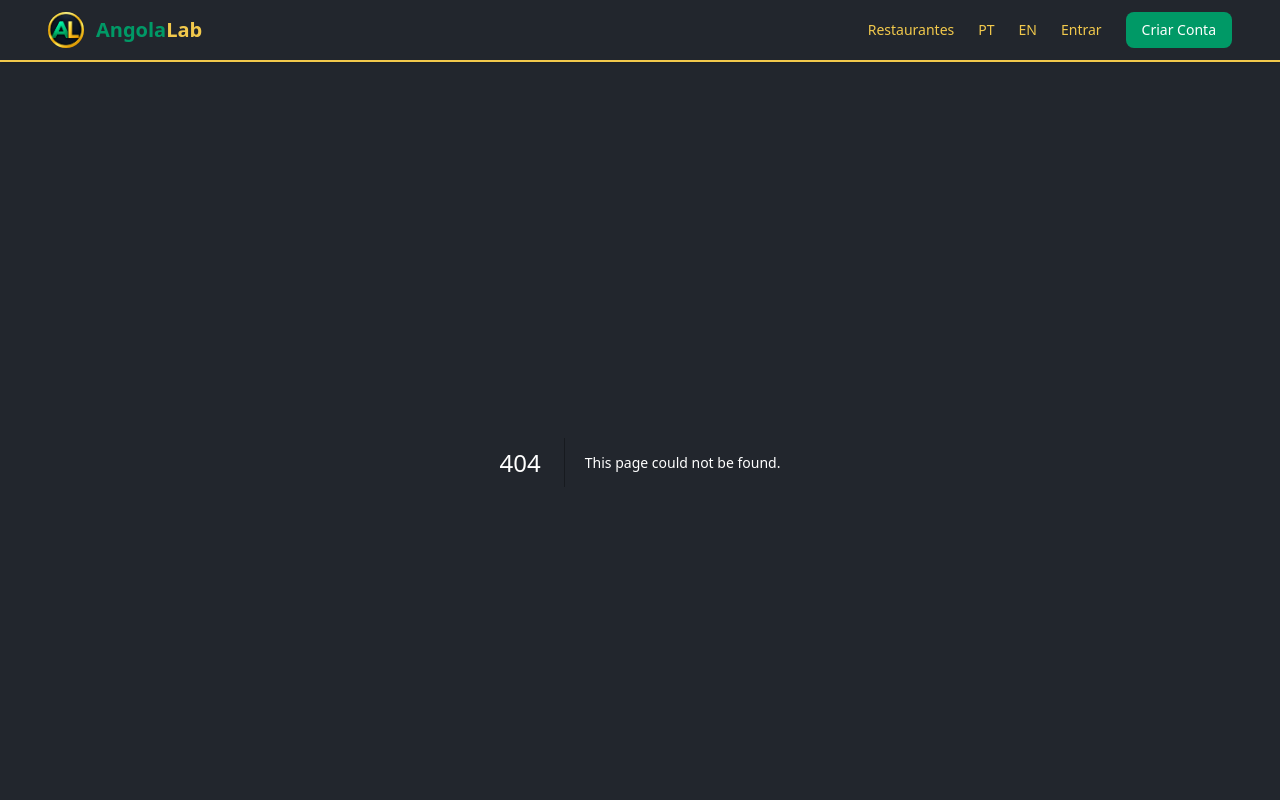
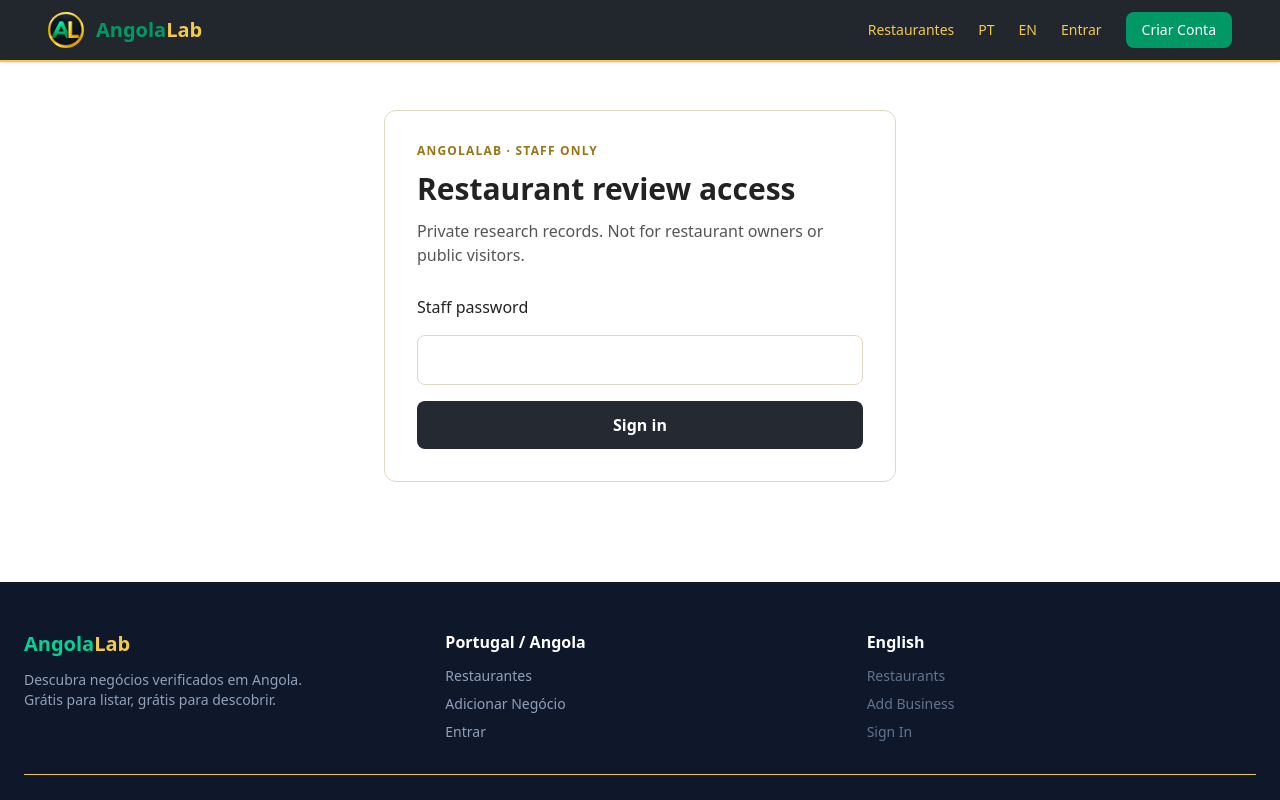
Before and after one commit to oswaldodeal/angolalab-restaurants, a Next.js app: page /staff/review/login in a window 1280 px wide. Before the commit this address had no page. Shown: the top 800 px of the page. Built offline with nearby package versions, Linux system fonts and the light colour scheme.

Commit message:
feat(staff): add private read-only review pilot

```diff
--- /dev/null
+++ b/app/staff/review/login/page.tsx
@@ -0,0 +1,24 @@
+import { staffAuthorized } from '@/lib/staff-auth';
+import { redirect } from 'next/navigation';
+
+export const dynamic = 'force-dynamic';
+
+export default async function StaffLogin({ searchParams }: {
+  searchParams: Promise<{ error?: string }>;
+}) {
+  if (await staffAuthorized()) redirect('/staff/review');
+  const { error } = await searchParams;
+  return <main className="min-h-[65vh] bg-white px-5 py-12 text-[#222]">
+    <div className="mx-auto max-w-lg rounded-xl border border-[#ded8c5] p-8">
+      <p className="text-xs font-bold uppercase tracking-widest text-[#987515]">AngolaLab · Staff only</p>
+      <h1 className="mt-3 text-3xl font-semibold">Restaurant review access</h1>
+      <p className="mt-3 text-[#555]">Private research records. Not for restaurant owners or public visitors.</p>
+      {error && <p role="alert" className="mt-5 rounded bg-red-50 p-3 text-red-800">Access unavailable or incorrect password.</p>}
+      <form action="/api/staff/login" method="post" className="mt-7 space-y-4">
+        <label htmlFor="password" className="block font-medium">Staff password</label>
+        <input id="password" name="password" type="password" required autoComplete="current-password" className="w-full rounded-lg border border-[#ded8c5] p-3" />
+        <button className="w-full rounded-lg bg-[#252a32] p-3 font-semibold text-white">Sign in</button>
+      </form>
+    </div>
+  </main>;
+}
```
